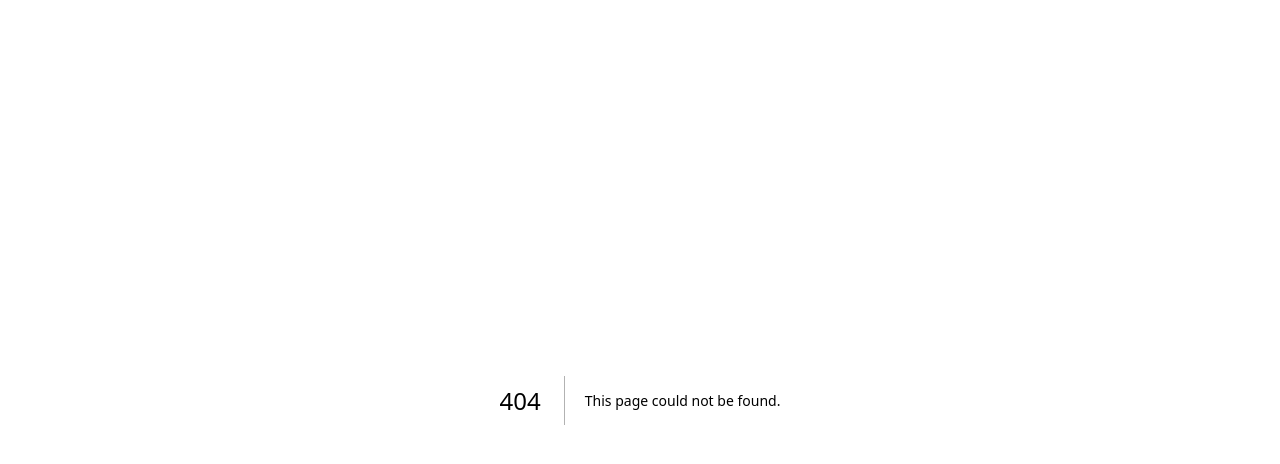
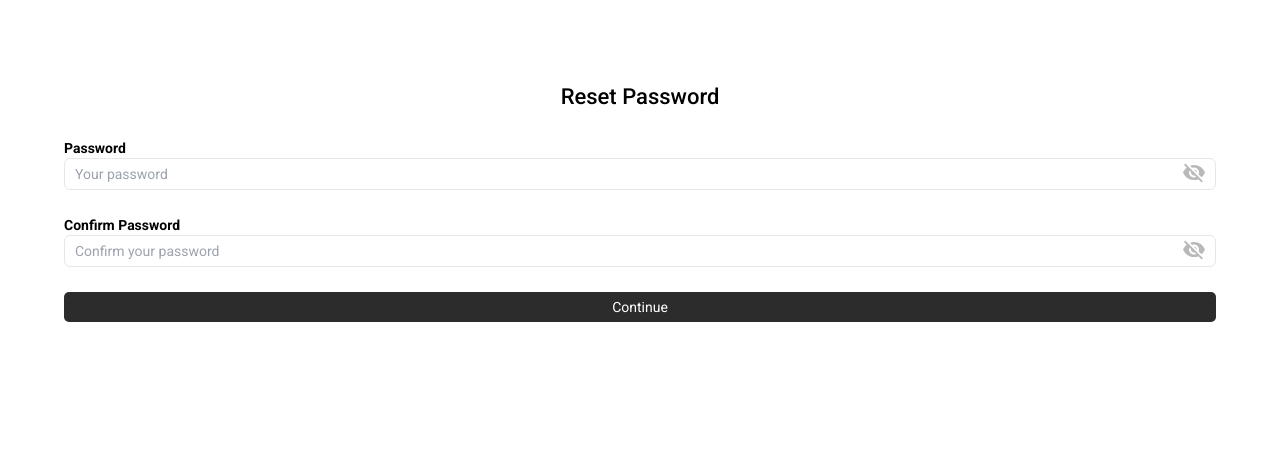
Before and after one commit to Mlogg27/finalproj_k9, a Next.js app in the folder web/: page /rf_pass in a window 1280 px wide. Before the commit this address had no page. Shown: the top 464 px of the page. Built offline with nearby package versions, Linux system fonts and the light colour scheme; no server answers.

Commit message:
update/151224

```diff
--- a/web/app/driver/(login&register)/login/page.tsx
+++ b/web/app/driver/(login&register)/login/page.tsx
@@ -5,14 +5,14 @@ import * as React from "react";
 import { useDispatch, useSelector } from "react-redux";
 import { getInputting } from "@/lib/selector";
 import { login } from "@/ulties/axios";
-import { inputtingSlice } from "@/lib/features";
-import { validateInputs } from "@plugins/validation";
 import CircularProgress from "@mui/material/CircularProgress";
 import Link from "next/link";
 import { useEffect, useState } from "react";
 import { useRouter, useSearchParams } from "next/navigation";
 import { useNavigateBasedOnVerification } from "@plugins/navigateBasedOnVerification";
 import fetchStatus from "@plugins/fetchStatus";
+import handleSubmit from "@plugins/handleSubmit";
+import { inputtingSlice } from "@/lib/features";
 
 export default function LoginPage() {
   const [open, setOpen] = useState(false);
@@ -26,43 +26,33 @@ export default function LoginPage() {
   const necessaryFields = ["email", "password"];
   const routerOnVerifyStatus = useNavigateBasedOnVerification();
 
-  const handleLogin = async () => {
-    const { email, password } = inputtingValue;
-    setLoading(true);
-
-    const resultValid = validateInputs({ email, password }, necessaryFields);
-
-    if (!resultValid.valid && resultValid.message && resultValid.severity && resultValid.name) {
+  const handleLogin =async ()=>{
+    const {email, password} = inputtingValue;
+    const valid = await handleSubmit({email, password},
+                  necessaryFields,
+                  setLoading,
+                  setOpen,
+                  setAlertMessage,
+                  setAlertSeverity,
+                  dispatch);
+    if(valid){
+      const res = await login(email, password);
+      const {message, verify, access_token, refresh_token} = res.data;
       setLoading(false);
       setOpen(true);
-      setAlertMessage(resultValid.message);
-      setAlertSeverity(resultValid.severity);
-      dispatch(inputtingSlice.actions.reset({ name: resultValid.name }));
-      return;
+      setAlertMessage(message);
+      dispatch(inputtingSlice.actions.reset({}));
+      if(res.status === 200){
+        localStorage.setItem('accessToken', access_token);
+        localStorage.setItem('refreshToken', refresh_token);
+        localStorage.setItem('verifyStatus', verify);
+        routerOnVerifyStatus(verify)
+      } else{
+        setAlertSeverity('warning');
+        if(res.status == 404) setAlertMessage('Server Not Found')
+      }
     }
-
-    const res = await login(email, password);
-    setLoading(false);
-
-    if (res.status === 200) {
-      setOpen(true);
-      setAlertMessage("Login Successfully!");
-      setAlertSeverity("success");
-
-      const { access_token, refresh_token, verify } = res.data;
-      localStorage.setItem("accessToken", access_token);
-      localStorage.setItem("refreshToken", refresh_token);
-      localStorage.setItem("verifyStatus", verify);
-
-      routerOnVerifyStatus(verify);
-      dispatch(inputtingSlice.actions.reset({}));
-    } else if (res.status === 401) {
-      setOpen(true);
-      setAlertMessage(res.data.message);
-      setAlertSeverity("warning");
-      dispatch(inputtingSlice.actions.reset({}));
-    }
-  };
+  }
 
   useEffect(() => {
     const alertQuery = searchParams.get("alert");
@@ -85,7 +75,6 @@ export default function LoginPage() {
       router.replace(`${currentPath}?${restQueries.toString()}`);
     }
   }, [searchParams, router]);
-
 
   return (
     <div className="flex flex-col items-center w-full relative">
--- a/web/app/driver/(login&register)/register/page.tsx
+++ b/web/app/driver/(login&register)/register/page.tsx
@@ -3,6 +3,13 @@
 import { CustomAlert, CustomInput, CustomButton } from "@/components";
 import * as React from "react";
 import Link from "next/link";
+import { useState } from "react";
+import { useDispatch, useSelector } from "react-redux";
+import { getInputting } from "@/lib/selector";
+import { useNavigateBasedOnVerification } from "@plugins/navigateBasedOnVerification";
+import CircularProgress from "@mui/material/CircularProgress";
+import { validateInputs } from "@plugins/validation";
+import { inputtingSlice } from "@/lib/features";
 
 export default function RegisterPage() {
   const [open, setOpen] = React.useState(false);
@@ -10,11 +17,31 @@ export default function RegisterPage() {
   const [alertSeverity, setAlertSeverity] = React.useState<
     "success" | "warning" | "error"
   >("success");
+  const [loading, setLoading] = useState(false);
+  const inputtingValue = useSelector(getInputting);
+  const necessaryFields = ["email", "password"];
+  const dispatch = useDispatch();
+  const routerOnVerifyStatus = useNavigateBasedOnVerification();
+
 
 
 
   const onClick = ()=>{
+    const {phoneNumber, email, password} = inputtingValue;
+    const resultValid = validateInputs({ email, password, phoneNumber }, necessaryFields);
+
+    if (!resultValid.valid && resultValid.message && resultValid.severity && resultValid.name) {
+      setLoading(false);
+      setOpen(true);
+      setAlertMessage(resultValid.message);
+      setAlertSeverity(resultValid.severity);
+      dispatch(inputtingSlice.actions.reset({ name: resultValid.name }));
+      return;
+    }
+    setLoading(true);
+
   }
+
   return (
     <>
       <CustomInput type={"email"}
@@ -52,6 +79,11 @@ export default function RegisterPage() {
         alertMessage={alertMessage}
         open={open}
       />
+      {loading && (
+        <div className="absolute top-[500px] left-1/2 transform -translate-x-1/2 -translate-y-1/2">
+          <CircularProgress style={{ color: "black" }} />
+        </div>
+      )}
     </>
   );
 }
--- a/web/app/driver/verify_setup/email/page.tsx
+++ b/web/app/driver/verify_setup/email/page.tsx
@@ -36,7 +36,7 @@ export default function EmailVerifyPage() {
           setAlertSeverity('error');
         });
     } else return;
-  }, []);
+  }, [routerOnVerifyStatus]);
 
 
   const onClick = async  () => {
--- /dev/null
+++ b/web/app/rf_pass/page.tsx
@@ -0,0 +1,74 @@
+'use client'
+import { CustomAlert, CustomButton, CustomInput } from "@/components";
+import { useDispatch, useSelector } from "react-redux";
+import { getInputting } from "@/lib/selector";
+import CircularProgress from "@mui/material/CircularProgress";
+import * as React from "react";
+import { useState } from "react";
+import handleSubmit from "@plugins/handleSubmit";
+import { inputtingSlice } from "@/lib/features";
+
+export default function RfPassPage (){
+  const [open, setOpen] = useState(false);
+  const [alertMessage, setAlertMessage] = useState<string>("");
+  const [alertSeverity, setAlertSeverity] = useState<'success' | 'error' | 'info' | 'warning'>("success");
+  const [loading, setLoading] = useState(false);
+  const inputtingValue = useSelector(getInputting);
+  const dispatch = useDispatch();
+
+  const onSubmit =async ()=>{
+    setLoading(true);
+    const {password, confirmPassword} = inputtingValue;
+    const valid = await handleSubmit({password, confirmPassword},
+      ['password', 'confirmPassword'],
+      setLoading,
+      setOpen,
+      setAlertMessage,
+      setAlertSeverity,
+      dispatch);
+
+    if(password !== confirmPassword){
+      setLoading(false);
+      setOpen(true);
+      setAlertMessage('Mismatch Password Error. Please try again');
+      dispatch(inputtingSlice.actions.reset({name: 'confirmPassword'}));
+    }
+    console.log(inputtingValue, valid);
+  }
+
+  return(
+    <div className='flex flex-col w-[100%] justify-center items-center'>
+      <h1 className='mt-[80px] font-medium text-[22px]'>Reset Password</h1>
+      <CustomInput label={'Password'}
+                   isPassword={true}
+                   name={'password'}
+                   placeholder={'Your password'}
+                   autocomplete={'none'}
+                   type={'password'}/>
+      <CustomInput label={'Confirm Password'}
+                   isPassword={true}
+                   name={'confirmPassword'}
+                   placeholder={'Confirm your password'}
+                   autocomplete={'none'}
+                   type={'password'}/>
+      <div className='w-full flex justify-center items-center mt-[20px]'>
+        <CustomButton name={'Continue'}
+                      onClick={onSubmit}
+                      tColor={'white'}
+                      bgColor={'#2c2c2c'}/>
+      </div>
+
+      <CustomAlert
+        setOpen={setOpen}
+        alertSeverity={alertSeverity}
+        alertMessage={alertMessage}
+        open={open}
+      />
+      {loading && (
+        <div className="absolute top-1/2 left-1/2 transform -translate-x-1/2 -translate-y-1/2">
+          <CircularProgress style={{ color: "black" }} />
+        </div>
+      )}
+    </div>
+  )
+}
--- /dev/null
+++ b/web/plugins/handleSubmit/index.ts
@@ -0,0 +1,27 @@
+import { inputtingSlice } from "@/lib/features";
+import { validateInputs } from "@plugins/validation";
+import React, { SetStateAction } from "react";
+
+
+const handleSubmit =async (
+                      inputs : Record<string, string>,
+                      necessaryFields: string[],
+                      setLoading: React.Dispatch<SetStateAction<boolean>>,
+                      setOpen: React.Dispatch<SetStateAction<boolean>>,
+                      setAlertMessage : React.Dispatch<SetStateAction<string>>,
+                      setAlertSeverity : React.Dispatch<SetStateAction<'success' | 'error' | 'info' | 'warning'>>,
+                      dispatch: any) =>{
+  const resultValid = validateInputs(inputs, necessaryFields );
+  if (!resultValid.valid && resultValid.message && resultValid.severity && resultValid.name) {
+        setLoading(false);
+        setOpen(true);
+        setAlertMessage(resultValid.message);
+        setAlertSeverity(resultValid.severity);
+        dispatch(inputtingSlice.actions.reset({ name: resultValid.name }));
+        return false;
+  }
+  return resultValid.valid;
+}
+
+
+export default handleSubmit;
--- a/web/ulties/axios/index.ts
+++ b/web/ulties/axios/index.ts
@@ -1,5 +1,5 @@
 import axios from "axios";
-import {checkAndRefreshToken} from "@plugins/verifyAccessToken";
+import { checkAndRefreshToken } from "@plugins/verifyAccessToken";
 
 const apiClient = axios.create({
   baseURL: process.env.NEXT_PUBLIC_API_URL,
@@ -7,10 +7,9 @@ const apiClient = axios.create({
     "Content-Type" : "application/json"
   }
 });
-const login = async  (email:string, password: string) =>{
+const login = async  (email: string, password:string) =>{
     try {
-      const res = await apiClient.post('/auth/login', { email, password });
-      return res;
+      return await apiClient.post('/auth/login', { email, password });
     } catch (e) {
       // eslint-disable-next-line @typescript-eslint/ban-ts-comment
       // @ts-expect-error
@@ -20,8 +19,7 @@ const login = async  (email:string, password: string) =>{
 
 const register = async  (email:string, password: string, phoneNumber:  string) =>{
   try {
-    const res = await apiClient.post('/auth/login', { email, password, phoneNumber });
-    return res;
+    return apiClient.post('/auth/login', { email, password, phoneNumber });
   } catch (e) {
     // eslint-disable-next-line @typescript-eslint/ban-ts-comment
     // @ts-expect-error
@@ -33,16 +31,15 @@ const getNewAccessToken = async ()=>{
   const rfToken = localStorage.getItem('refreshToken');
   if(rfToken){
     try {
-      const res = await apiClient.post(
+      return await apiClient.post(
         '/auth/rf-token',
         {
           headers: {
             Authorization: `Bearer ${rfToken}`,
-            'x-type-token' : 'refresh'
+            'x-type-token': 'refresh'
           },
         }
       );
-      return res;
     } catch (e) {
       // eslint-disable-next-line @typescript-eslint/ban-ts-comment
       // @ts-expect-error
@@ -58,7 +55,7 @@ const sendOtp = async ( ) =>{
   const accessToken = await checkAndRefreshToken();
   if(accessToken){
     try {
-      const res = await apiClient.get(
+      return await apiClient.get(
         '/driver/sendOtp',
         {
           headers: {
@@ -66,7 +63,6 @@ const sendOtp = async ( ) =>{
           },
         }
       );
-      return res;
     } catch (e) {
       // eslint-disable-next-line @typescript-eslint/ban-ts-comment
       // @ts-expect-error
@@ -79,7 +75,7 @@ const verifyOtp = async (otp : string ) =>{
   const accessToken = await checkAndRefreshToken();
   if(accessToken){
     try {
-      const res = await apiClient.post(
+      return await apiClient.post(
         '/driver/verifyOtp',
         {
           "otp": otp,
@@ -90,7 +86,6 @@ const verifyOtp = async (otp : string ) =>{
           },
         }
       );
-      return res;
     } catch (e) {
       // eslint-disable-next-line @typescript-eslint/ban-ts-comment
       // @ts-expect-error
@@ -101,10 +96,9 @@ const verifyOtp = async (otp : string ) =>{
 
 const getMailRFPassowrd = async (email: string)=>{
   try {
-    const res = await apiClient.post('auth/rf-pass', {
+    return await apiClient.post('auth/rf-pass', {
       email: email
     });
-    return res;
   } catch(e){
     // eslint-disable-next-line @typescript-eslint/ban-ts-comment
     // @ts-expect-error
```
